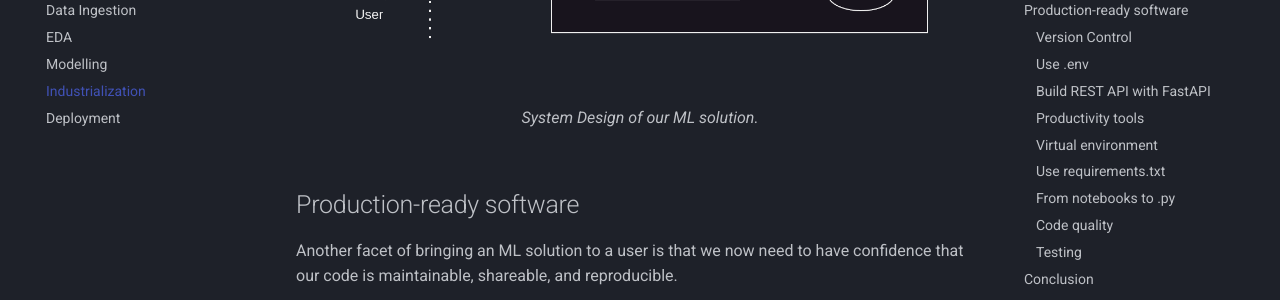
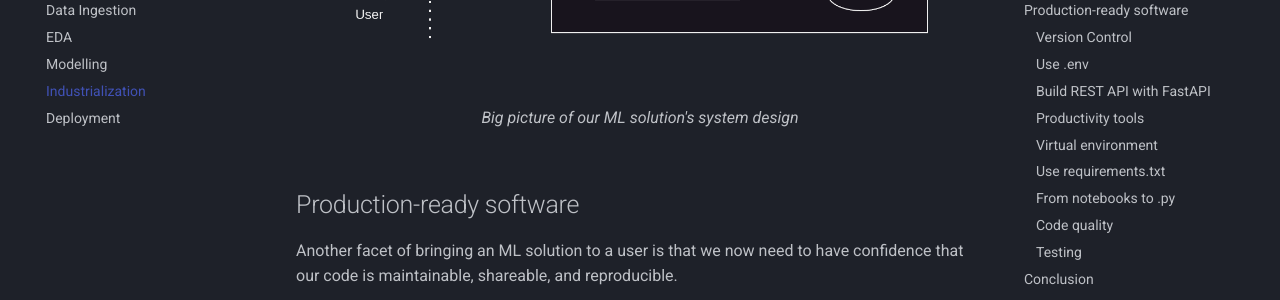
Before and after one commit to arthurgassner/swissenergy-frontend, an MkDocs documentation site: the page built from docs/industrialization.md, in a window 1280 px wide and 900 px high, scrolled down 1099 px. Shown: the part 152-452 px from the top of the window. Built offline with MkDocs 1.6.1 and Material for MkDocs 9.7.7, drawn with Linux system fonts in a browser that asks for light colours; a script that is not in the unit is left out; comment, search, counter and statistics services are not loaded.

Commit message:
Update .md

```diff
--- a/docs/industrialization.md
+++ b/docs/industrialization.md
@@ -40,7 +40,7 @@ Upon receiving the appropriate request through the REST API, the machine will re
 
 <figure markdown="span">
   ![Image title](assets/industrialization/ml_system_design.png){ width="90%" }
-  <figcaption>System Design of our ML solution.</figcaption>
+  <figcaption>Big picture of our ML solution's system design</figcaption>
 </figure>
 
 ## Production-ready software
```
